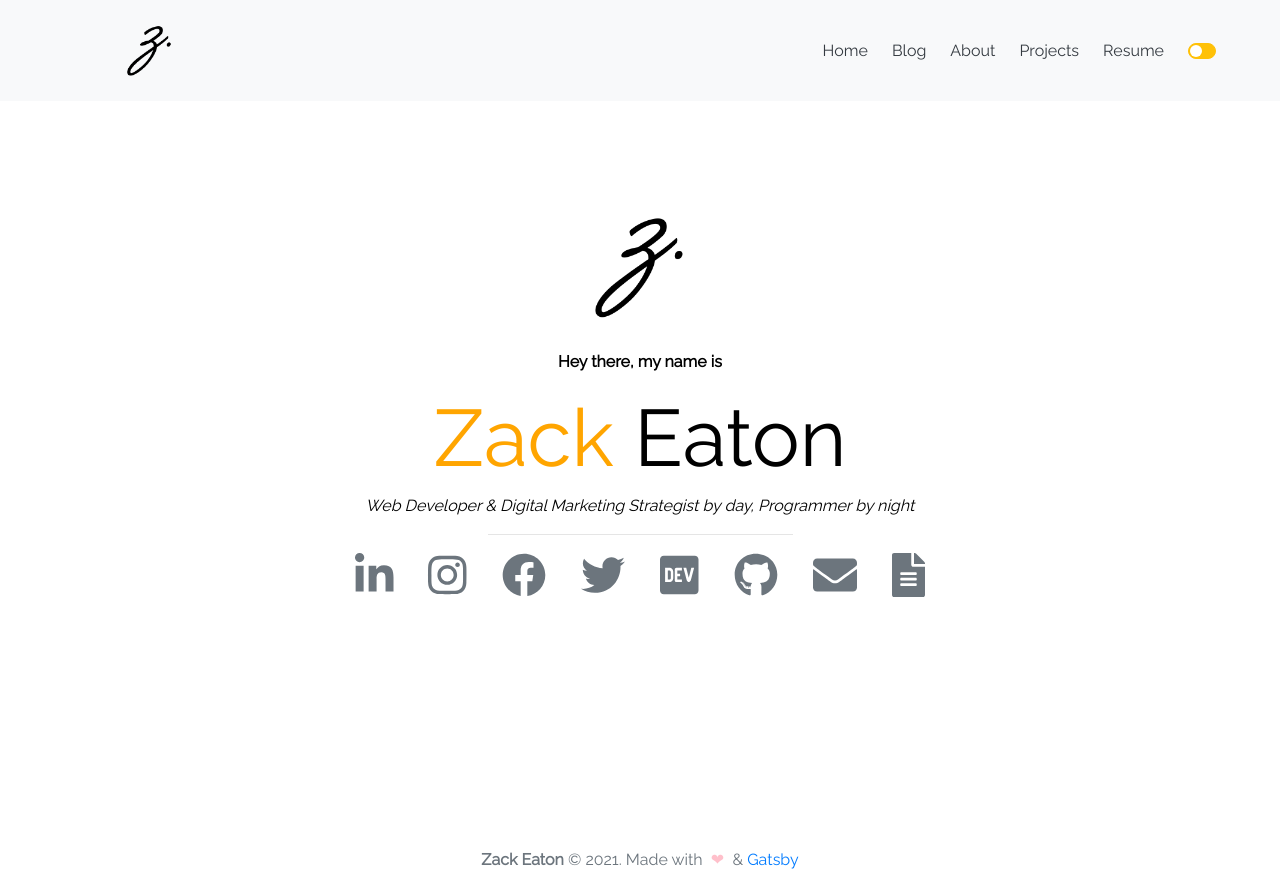
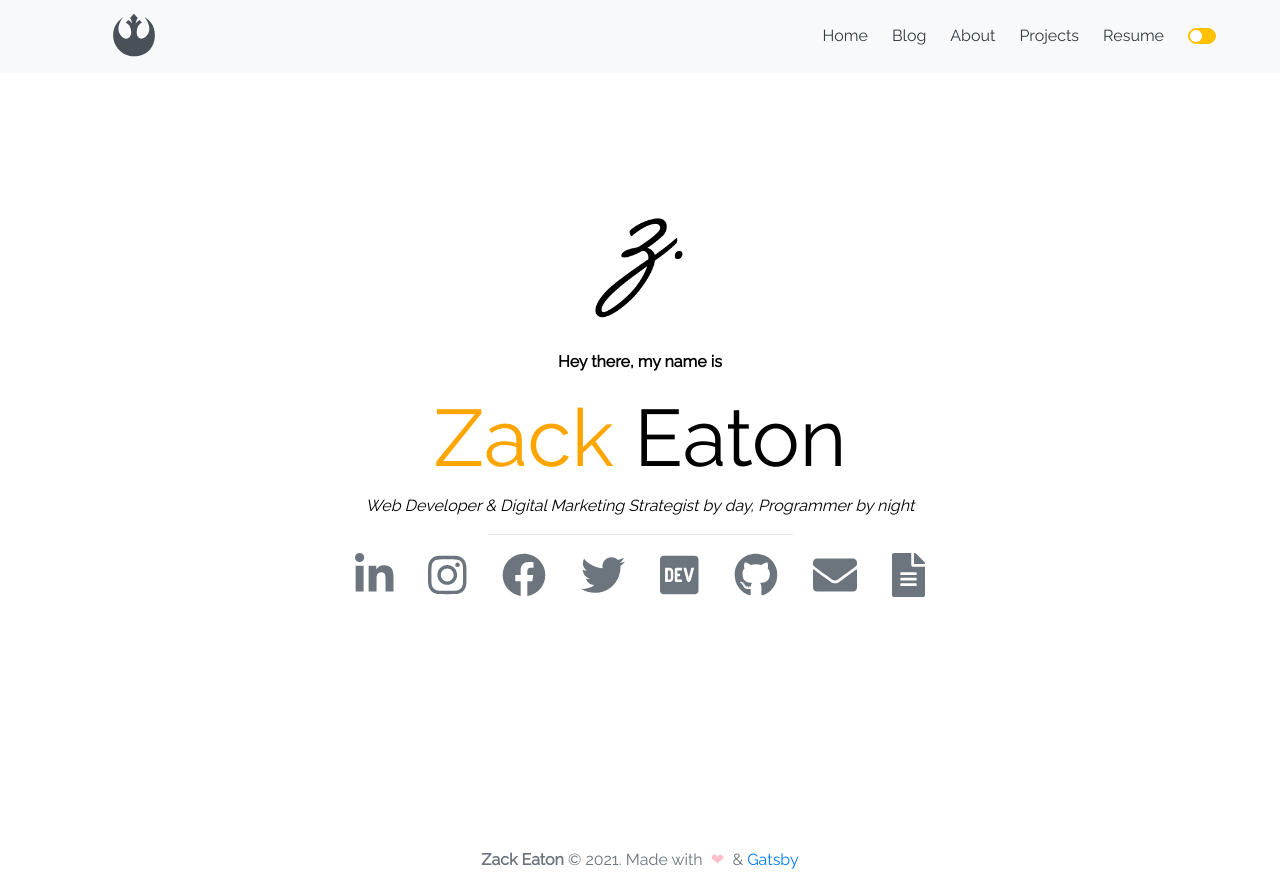
Before and after one commit to surudhb/gatsby-personal-site-template, a Gatsby site: page / in a window 1280 px wide. Built offline with nearby package versions, Linux system fonts and the light colour scheme; Gatsby itself is replaced by a stand-in of ours; no server answers.

Commit message:
Rollback changes to navbar icons

```diff
--- a/src/components/Navbar.js
+++ b/src/components/Navbar.js
@@ -3,27 +3,18 @@ import ThemeContext from "../utils/theme"
 import { Navbar, Nav, Form } from "react-bootstrap"
 import { Link } from "gatsby"
 import "./Fontawesome.js"
-import { Image } from "react-bootstrap"
-//import { FontAwesomeIcon } from "@fortawesome/react-fontawesome"
+import { FontAwesomeIcon } from "@fortawesome/react-fontawesome"
 
 export default () => {
   const { dark, toggleDark, toString } = useContext(ThemeContext)
   return (
     <Navbar variant={toString()} fixed="top" collapseOnSelect expand="md">
       <Navbar.Brand className="pl-5 ml-5" as={Link} to="/">
-      <Image
-          width="75"
-          height="75"
-          fluid
-          src={dark ? `../../icons/z-logo-dark.png` : `../../icons/z-logo-light.png`}
-          alt={dark ? "The Dark Side" : "The Ashla"}
-        />
-
-        {/* <FontAwesomeIcon
+        <FontAwesomeIcon
           icon={["fab", `${dark ? "empire" : "rebel"}`]}
           className={`brand-icon ${dark ? "empire" : "rebel"}`}
           title="Home"
-        /> */}
+        />
       </Navbar.Brand>
       <Navbar.Toggle aria-controls="responsive-navbar-nav" />
       <Navbar.Collapse
```
